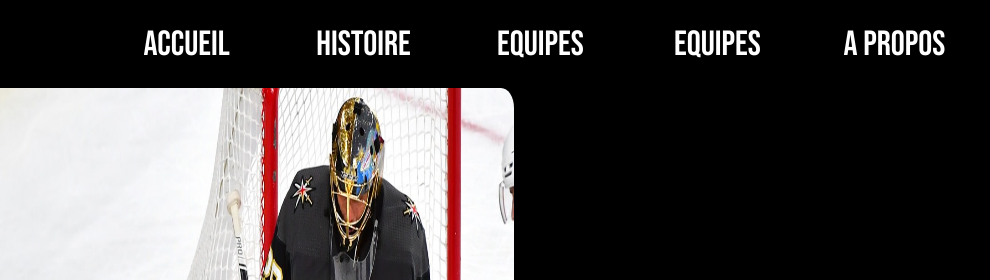
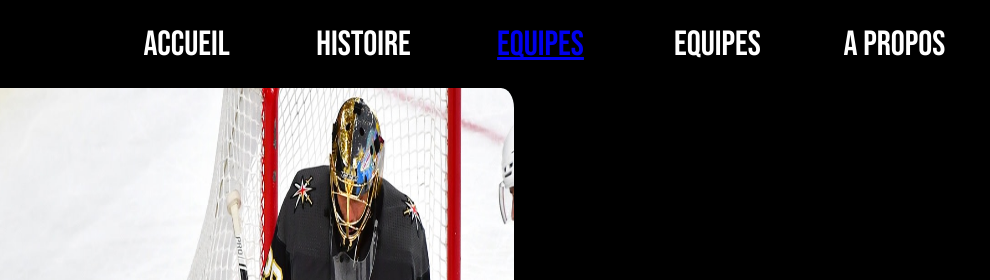
Before and after one commit to NicLeveille/webFinal, a plain HTML site: page index.html in a window 1280 px wide. Shown: the top 280 px of the page, 91-1081 px from the left. Drawn offline with Linux system fonts and the light colour scheme; a web font is replaced by a local one.

Commit message:
Update index.html

```diff
--- a/index.html
+++ b/index.html
@@ -14,7 +14,7 @@
         <div class="boutoncontainer fontmenus">
             <div class="bouton"> Accueil</div>
             <div class="bouton ">Histoire</div>
-            <div class="bouton">Equipes</div>
+            <div class="bouton"><a href="index.html"> equipes</a></div>
             <div class="bouton">Equipes</div>
             <div class="bouton">A propos</div>
         </div>
```
